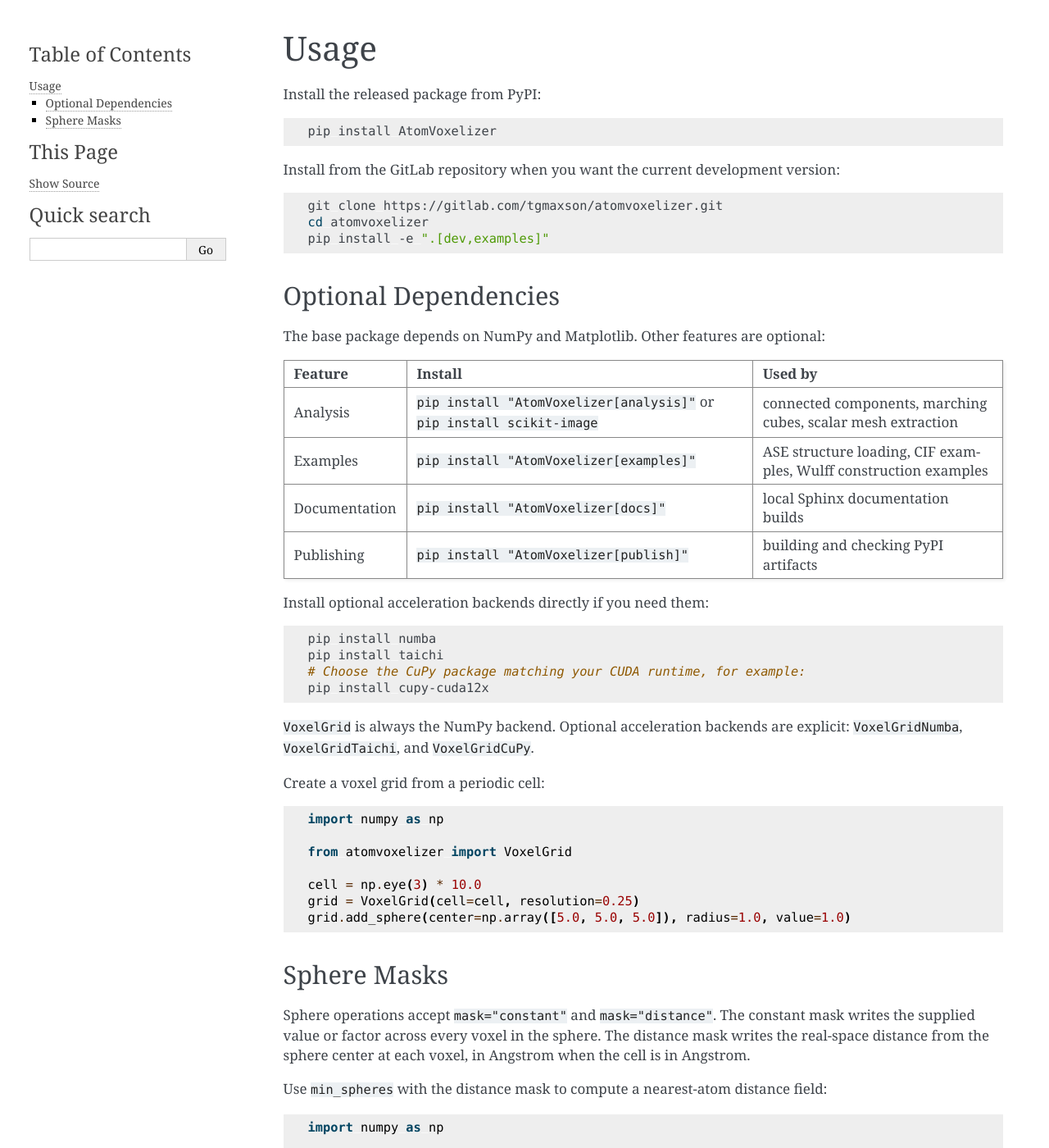
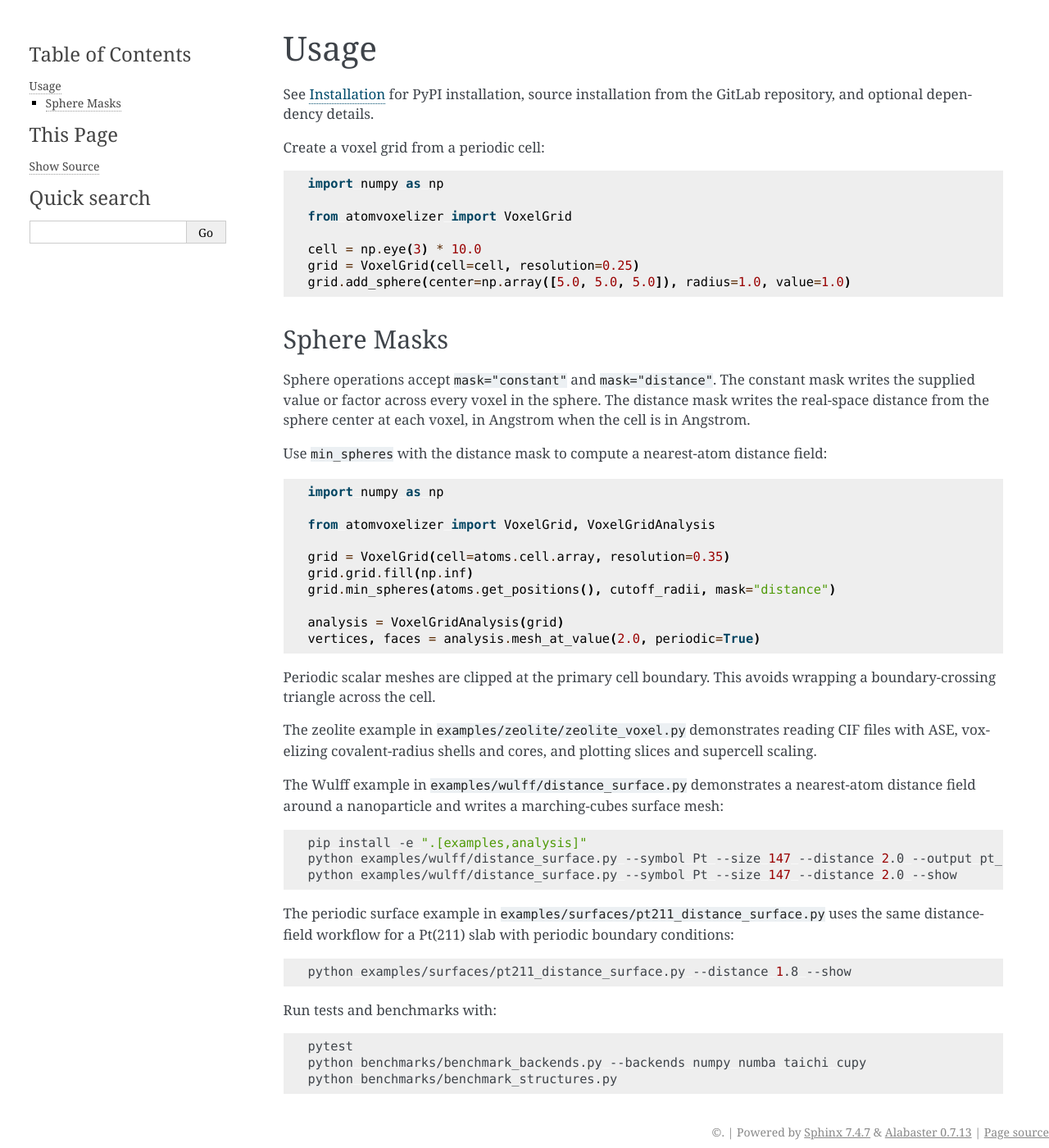
Before and after one commit to tgmaxson/atomvoxelizer, a Sphinx documentation site: the page built from docs/source/usage.rst, in a window 1280 px wide and 1400 px high. Shown: the whole window at 82% size. Built offline with Sphinx 7.4.7, drawn with Linux system fonts in a browser that asks for light colours.

Commit message:
Add install and citation documentation for 0.2.3

```diff
--- a/docs/source/conf.py
+++ b/docs/source/conf.py
@@ -7,7 +7,7 @@
 
 project = "AtomVoxelizer"
 author = "AtomVoxelizer contributors"
-release = "0.2.2"
+release = "0.2.3"
 
 extensions = [
     "sphinx.ext.autodoc",
--- a/docs/source/index.rst
+++ b/docs/source/index.rst
@@ -7,9 +7,11 @@
    :maxdepth: 2
    :caption: Contents
 
+   install
    usage
    algorithm
    backends
    analysis
+   citation
    publishing
    api
--- a/docs/source/usage.rst
+++ b/docs/source/usage.rst
@@ -1,56 +1,8 @@
 Usage
 =====
 
-Install the released package from PyPI:
-
-.. code-block:: bash
-
-   pip install AtomVoxelizer
-
-Install from the GitLab repository when you want the current development
-version:
-
-.. code-block:: bash
-
-   git clone https://gitlab.com/tgmaxson/atomvoxelizer.git
-   cd atomvoxelizer
-   pip install -e ".[dev,examples]"
-
-Optional Dependencies
----------------------
-
-The base package depends on NumPy and Matplotlib. Other features are optional:
-
-.. list-table::
-   :header-rows: 1
-
-   * - Feature
-     - Install
-     - Used by
-   * - Analysis
-     - ``pip install "AtomVoxelizer[analysis]"`` or ``pip install scikit-image``
-     - connected components, marching cubes, scalar mesh extraction
-   * - Examples
-     - ``pip install "AtomVoxelizer[examples]"``
-     - ASE structure loading, CIF examples, Wulff construction examples
-   * - Documentation
-     - ``pip install "AtomVoxelizer[docs]"``
-     - local Sphinx documentation builds
-   * - Publishing
-     - ``pip install "AtomVoxelizer[publish]"``
-     - building and checking PyPI artifacts
-
-Install optional acceleration backends directly if you need them:
-
-.. code-block:: bash
-
-   pip install numba
-   pip install taichi
-   # Choose the CuPy package matching your CUDA runtime, for example:
-   pip install cupy-cuda12x
-
-``VoxelGrid`` is always the NumPy backend. Optional acceleration backends are
-explicit: ``VoxelGridNumba``, ``VoxelGridTaichi``, and ``VoxelGridCuPy``.
+See :doc:`install` for PyPI installation, source installation from the GitLab
+repository, and optional dependency details.
 
 Create a voxel grid from a periodic cell:
 
--- a/pyproject.toml
+++ b/pyproject.toml
@@ -4,7 +4,7 @@
 
 [project]
 name = "AtomVoxelizer"
-version = "0.2.2"
+version = "0.2.3"
 description = "Periodic atom-centered voxel grids for atomistic structures."
 readme = "README.md"
 requires-python = ">=3.9"
```
Also changed, not shown: docs/source/citation.rst (added, +32 -0 lines), docs/source/install.rst (added, +98 -0 lines).
